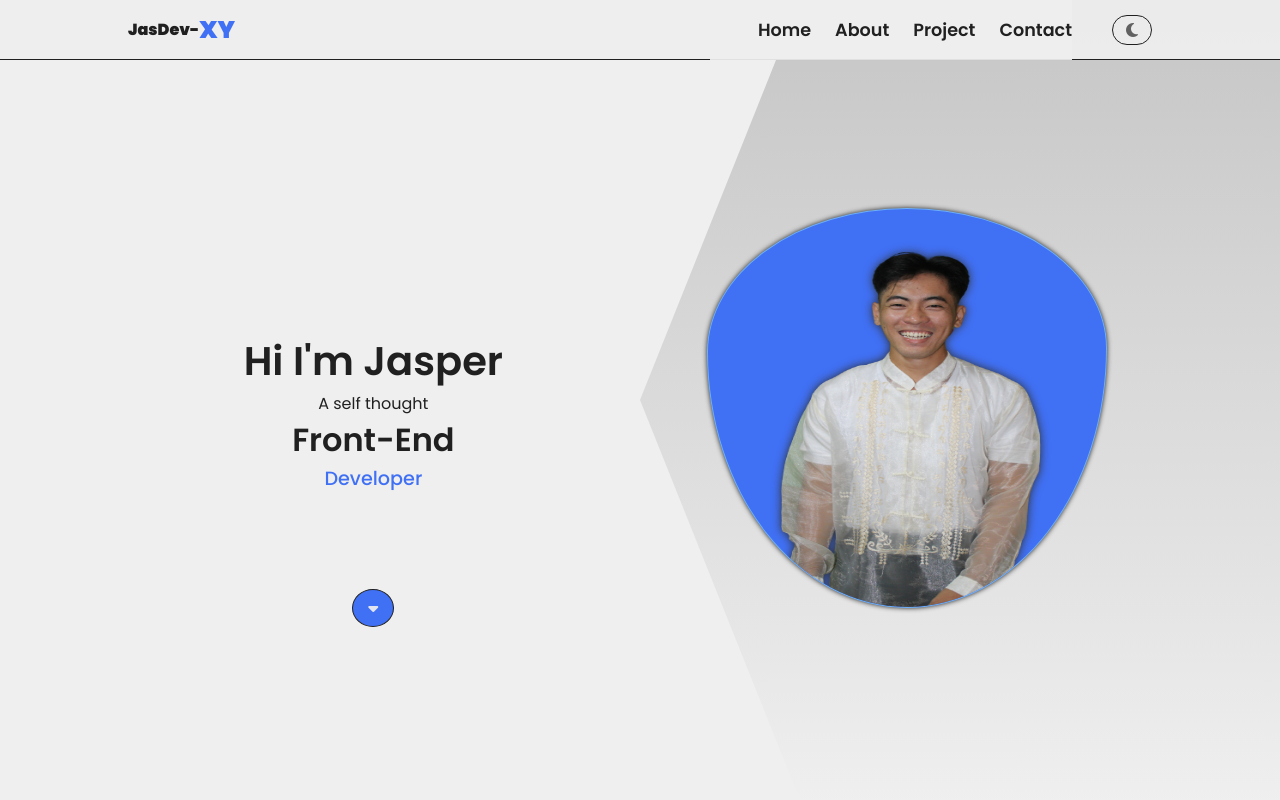
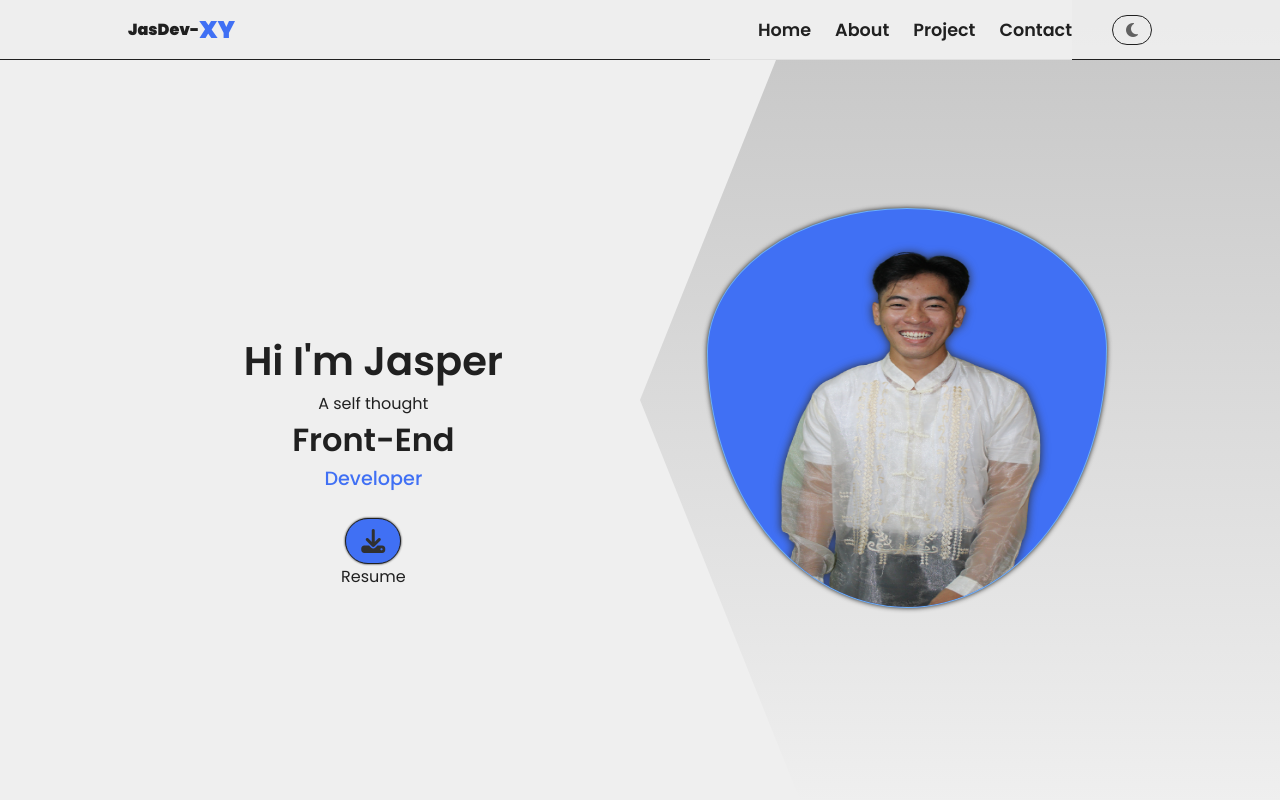
Before and after one commit to JasDev129/jasperDev.github.io, a plain HTML site: page index.html in a window 1280 px wide. Shown: the top 800 px of the page. Drawn offline with Linux system fonts and the light colour scheme.

Commit message:
jasdev.github.io

```diff
--- a/index.html
+++ b/index.html
@@ -39,7 +39,10 @@
         <section id="hero-section">
                 <div class="profile-img"><img class="profile"  src="img/aboutprofile.png" alt="" ></div>
                 <h1 class="hero-h"><span style="font-weight: 600;">Hi I'm Jasper</span> <br/> <span style="font-weight: 400; font-size:medium">A self thought</span> <br> Front-End </br><span style="font-size: 1.2rem; color: #4070F4; font-weight: 500;">Developer</span></h1>
-                <a href="#about-section" class="call-to-action"><i class="fa-solid fa-caret-down"></i></a>
+                <div class="resume">
+                    <span>Resume</span>
+                    <a href="https://drive.google.com/file/d/1bnjMItUk1AhZwILXXMqa8bk8Gl-7rpFB/view" target="_blank" class="call-to-action"><i class="fa-solid fa-download"></i></a>
+                </div>
         </section>
 
         <section id="about-section">
@@ -97,7 +100,7 @@
                 <div class="projects">
                     <div class="card">
                         <div class="card-header">
-                                      <img src="https://images.pexels.com/photos/1082256/pexels-photo-1082256.jpeg?auto=compress&cs=tinysrgb&w=1260&h=750&dpr=1" alt="">
+                            <img src="https://images.pexels.com/photos/270348/pexels-photo-270348.jpeg?cs=srgb&dl=pexels-pixabay-270348.jpg&fm=jpg&_gl=1*asp9he*_ga*MTExMzk1NzkwMS4xNjY1MjQ4NzY4*_ga_8JE65Q40S6*MTY2NzgzOTM2NC4xMy4xLjE2Njc4Mzk0NDYuMC4wLjA." alt="">
                         </div>
                         <div class="card-body">
                             <h1>Emie's Dried Fish Landing Page</h1>
@@ -109,7 +112,7 @@
                     </div>
                     <div class="card">
                         <div class="card-header">
-                            <img src="https://images.pexels.com/photos/1082256/pexels-photo-1082256.jpeg?auto=compress&cs=tinysrgb&w=1260&h=750&dpr=1" alt="">
+                            <img src="https://images.pexels.com/photos/270348/pexels-photo-270348.jpeg?cs=srgb&dl=pexels-pixabay-270348.jpg&fm=jpg&_gl=1*asp9he*_ga*MTExMzk1NzkwMS4xNjY1MjQ4NzY4*_ga_8JE65Q40S6*MTY2NzgzOTM2NC4xMy4xLjE2Njc4Mzk0NDYuMC4wLjA." alt="">
                         </div>
                         <div class="card-body">
                             <h1>Emie's Dried Fish Landing Page</h1>
@@ -120,7 +123,7 @@
                     </div>
                     <div class="card">
                         <div class="card-header">
-                            <img src="https://images.pexels.com/photos/1082256/pexels-photo-1082256.jpeg?auto=compress&cs=tinysrgb&w=1260&h=750&dpr=1" alt="">
+                            <img src="https://images.pexels.com/photos/270348/pexels-photo-270348.jpeg?cs=srgb&dl=pexels-pixabay-270348.jpg&fm=jpg&_gl=1*asp9he*_ga*MTExMzk1NzkwMS4xNjY1MjQ4NzY4*_ga_8JE65Q40S6*MTY2NzgzOTM2NC4xMy4xLjE2Njc4Mzk0NDYuMC4wLjA." alt="">
                         </div>
                         <div class="card-body">
                             <h1>Emie's Dried Fish Landing Page</h1>
--- a/style.css
+++ b/style.css
@@ -170,14 +170,24 @@ p, ul, li, a, h1, h2, h3 ,h4, h5, span{
     margin: 0 0 10px 0;
     color: var(--secondaryColor);
 } */
-.call-to-action{
-    color: #eeee;
+
+.resume{
+    display: flex;
+    flex-direction: column-reverse;
+    justify-content: center;
+    align-items: center;
+    margin-top: 1.5rem;
+}
+.resume .call-to-action{
+    color: #303030;
     border: 1px solid var(--secondaryColor);
-    border-radius: 50%;
+    border-radius: 50px;
     padding: 10px 15px;
     text-decoration: none;
     background-color: #4070f4;
     margin-top: 1rem;
+    filter: drop-shadow(0 0 1px var(--secondaryColor));
+    font-size: 1.5rem;
 }
 .call-to-action:hover{
 
@@ -457,10 +467,17 @@ p, ul, li, a, h1, h2, h3 ,h4, h5, span{
         grid-column: 3 / span 3;
         grid-row: 3;
     }
-    .call-to-action{
-
+    .resume{
+        display: flex;
+        flex-direction: column-reverse;
+        align-items: center;
         grid-column: 3 / span 3;
         grid-row: 4 / span 2;
+    }
+
+    .resume span{
+        font-size: 1rem;
+        color: var(--secondaryColor);
     }
 
     .abm-skills{
@@ -608,6 +625,7 @@ p, ul, li, a, h1, h2, h3 ,h4, h5, span{
         justify-content: center;
         flex-direction: row;
         align-items: center;
+        flex-wrap: nowrap;
         margin: 2.5rem 0;
     }
     .abm-skills{
```
